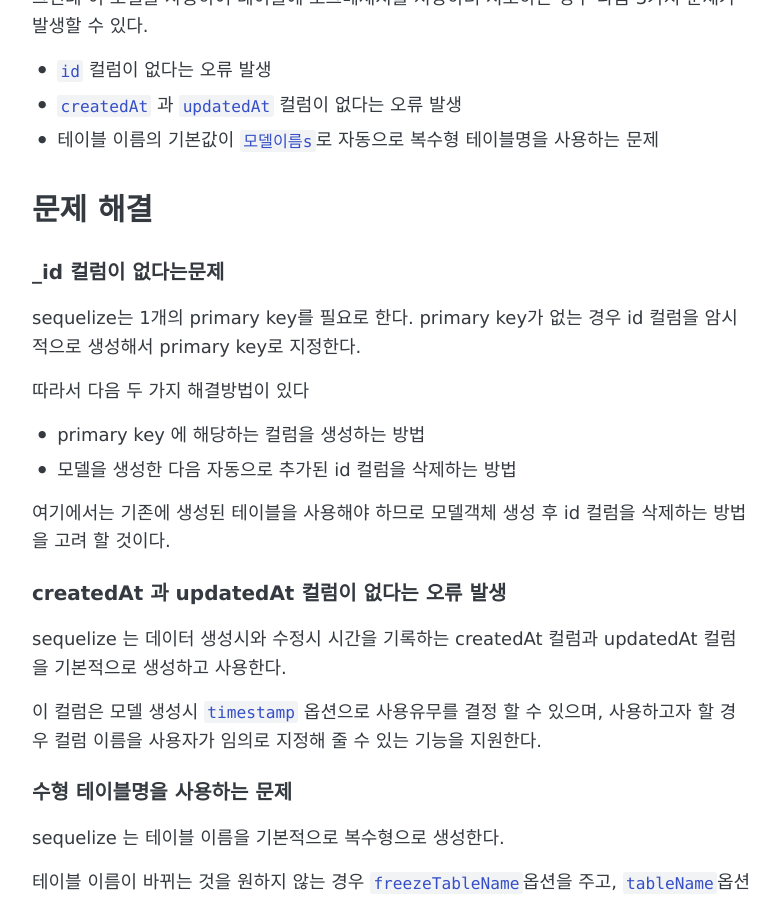
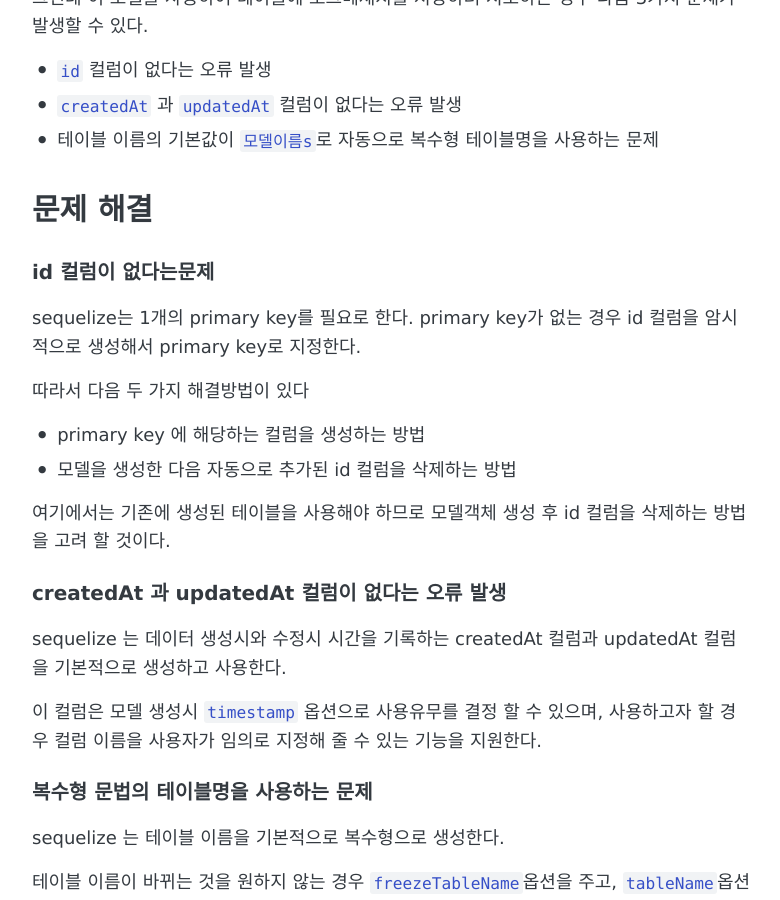
Before and after one commit to ivorycirrus/TIL, a Jekyll site: the page built from _posts/2019-09-05-node-sequelize-model.md, in a window 1280 px wide and 900 px high, scrolled down 971 px. Shown: the whole window, without its empty margins (248-1028 px from the left). Built offline with Jekyll 4.4.1, drawn with Linux system fonts in a browser that asks for light colours; comment, search, counter and statistics services are not loaded.

Commit message:
Fix error > sequelize model

````diff
--- a/_posts/2019-09-05-node-sequelize-model.md
+++ b/_posts/2019-09-05-node-sequelize-model.md
@@ -32,7 +32,7 @@ module.exports = (sequelize, DataTypes) => {
 
 # 문제 해결
 
-### _id 컬럼이 없다는문제
+### id 컬럼이 없다는문제
 
 sequelize는 1개의 primary key를 필요로 한다. primary key가 없는 경우 id 컬럼을 암시적으로 생성해서 primary key로 지정한다.
 
@@ -49,7 +49,7 @@ sequelize 는 데이터 생성시와 수정시 시간을 기록하는 createdAt
 
 이 컬럼은 모델 생성시 ```timestamp``` 옵션으로 사용유무를 결정 할 수 있으며, 사용하고자 할 경우 컬럼 이름을 사용자가 임의로 지정해 줄 수 있는 기능을 지원한다.
 
-### 수형 테이블명을 사용하는 문제
+### 복수형 문법의 테이블명을 사용하는 문제
 
 sequelize 는 테이블 이름을 기본적으로 복수형으로 생성한다.
 
````
